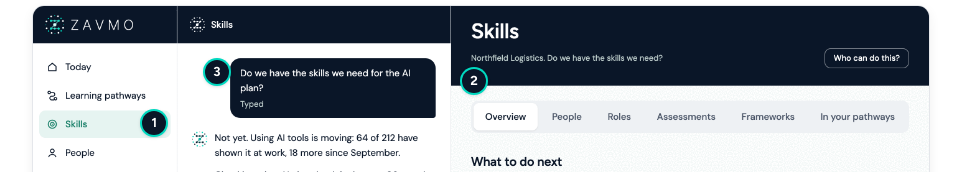
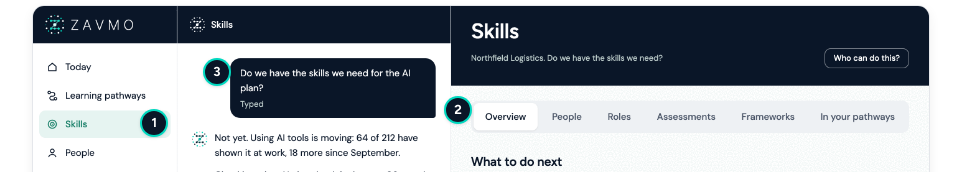
Before and after one commit to Iridescent-Technologies/proposals, a plain HTML site: page how-skills-work/index.html in a window 1280 px wide. Shown: the part 1115-1287 px from the top of the page, without its empty margins (318-1279 px from the left). Drawn offline with Linux system fonts and the light colour scheme.

Commit message:
Point the Overview tabs marker at the tab row

```diff
--- a/how-skills-work/index.html
+++ b/how-skills-work/index.html
@@ -297,7 +297,7 @@
         <p class="why">Why: the next pathway starts where the last one ended, and your people lead can answer the board.</p>
       </div>
       <div class="shots below">
-        <figure class="wide"><button class="zoom" type="button"><img src="01-overview.png" alt="Skills on a laptop. On the left, Zavmo's conversation answers: do we have the skills we need for the AI plan? On the right, the Overview with cards saying what to do next." width="1440" height="1000" loading="lazy"><span class="pins" aria-hidden="true"><span class="pin" style="left:13.5%;top:18.9%">1</span><span class="pin" style="left:49.2%;top:12%">2</span><span class="pin" style="left:20.5%;top:10.6%">3</span></span></button>
+        <figure class="wide"><button class="zoom" type="button"><img src="01-overview.png" alt="Skills on a laptop. On the left, Zavmo's conversation answers: do we have the skills we need for the AI plan? On the right, the Overview with cards saying what to do next." width="1440" height="1000" loading="lazy"><span class="pins" aria-hidden="true"><span class="pin" style="left:13.5%;top:18.9%">1</span><span class="pin" style="left:47.4%;top:16.8%">2</span><span class="pin" style="left:20.5%;top:10.6%">3</span></span></button>
           <figcaption>The Overview. Ask Zavmo a question, or start from the cards.<span class="mark">Example data, not live data.</span></figcaption></figure>
       </div>
     </section>
```
